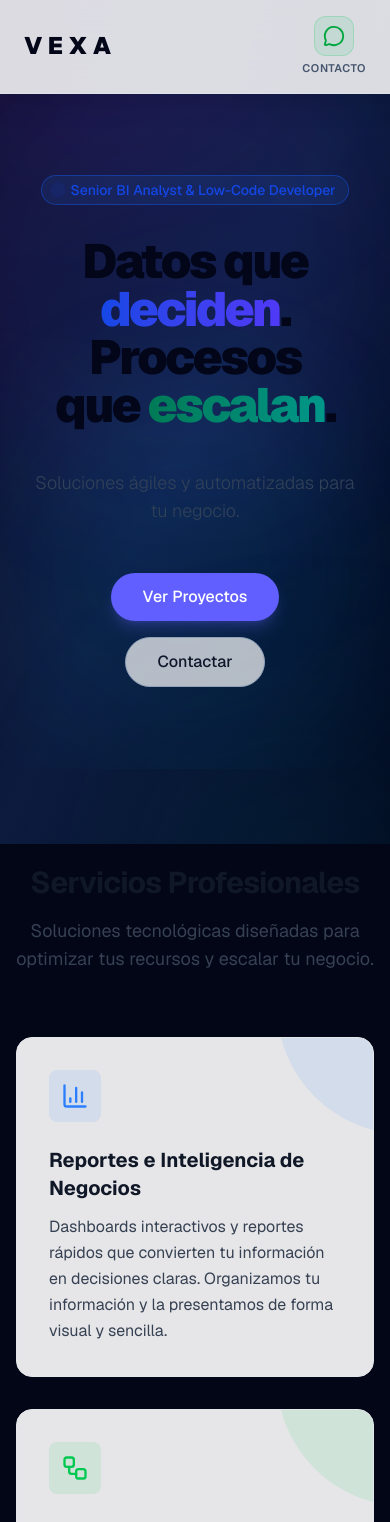
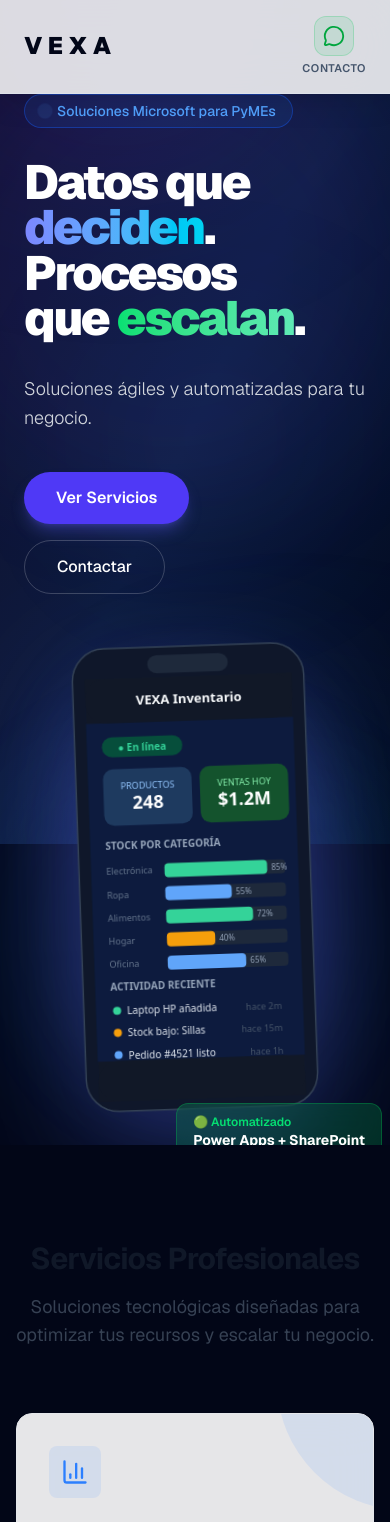
Before and after one commit to AngelDVP/ProyectoPymes, a Next.js app: page / in a window 390 px wide. Shown: the top 1522 px of the page. Built offline with nearby package versions, Linux system fonts and the light colour scheme.

Commit message:
feat: two-column hero layout with massive h1 and inline SVG isometric phone mockup

```diff
--- a/src/components/Hero.tsx
+++ b/src/components/Hero.tsx
@@ -2,50 +2,161 @@ import React from "react";
 
 export function Hero() {
   return (
-    <section className="relative min-h-[80vh] flex flex-col justify-center items-center text-center px-4 overflow-hidden">
-      {/* Background decoration */}
+    <section className="relative min-h-[90vh] flex flex-col justify-center px-6 md:px-12 overflow-hidden">
+      {/* Background decoration blobs */}
       <div className="absolute top-0 left-0 w-full h-full overflow-hidden -z-10 bg-transparent">
-        <div className="absolute w-[500px] h-[500px] bg-indigo-500/10 dark:bg-indigo-400/10 rounded-full blur-3xl -top-20 -left-20 animate-pulse"></div>
-        <div className="absolute w-[400px] h-[400px] bg-sky-500/10 dark:bg-sky-400/10 rounded-full blur-3xl bottom-0 right-0 animate-pulse animation-delay-2000"></div>
+        <div className="absolute w-[500px] h-[500px] bg-indigo-500/10 rounded-full blur-3xl -top-20 -left-20 animate-pulse"></div>
+        <div className="absolute w-[400px] h-[400px] bg-sky-500/10 rounded-full blur-3xl bottom-0 right-0 animate-pulse"></div>
       </div>
 
-      <div className="max-w-5xl mx-auto space-y-8 animate-fade-in-up px-4">
+      {/* Two-column grid */}
+      <div className="max-w-7xl mx-auto w-full grid grid-cols-1 lg:grid-cols-5 gap-12 lg:gap-16 items-center">
+
+        {/* LEFT — Text (60%) */}
+        <div className="lg:col-span-3 flex flex-col items-start text-left space-y-8">
+
           {/* Badge */}
-        <div className="inline-flex items-center rounded-full border border-blue-600/40 bg-blue-500/10 px-3 py-1 text-sm font-medium text-blue-700 dark:text-blue-400">
-          <span className="flex h-2 w-2 rounded-full bg-blue-700 dark:bg-blue-400 mr-2 animate-ping"></span>
-          Senior BI Analyst &amp; Low-Code Developer
+          <div className="inline-flex items-center rounded-full border border-blue-600/40 bg-blue-500/10 px-4 py-1.5 text-sm font-medium text-blue-400">
+            <span className="flex h-2 w-2 rounded-full bg-blue-400 mr-2 animate-ping"></span>
+            Soluciones Microsoft para PyMEs
           </div>
 
           {/* Main Headline */}
-        <h1 className="text-5xl md:text-6xl lg:text-7xl font-black tracking-tighter leading-none text-balance mb-10 text-slate-950 dark:text-white">
+          <h1 className="text-5xl md:text-7xl lg:text-8xl font-black tracking-tighter leading-[0.95] text-balance text-white">
             Datos que{" "}
-          <span className="text-transparent bg-clip-text bg-gradient-to-r from-blue-700 to-indigo-600 dark:from-indigo-400 dark:to-cyan-400">deciden</span>
+            <span className="text-transparent bg-clip-text bg-gradient-to-r from-indigo-400 to-cyan-400">
+              deciden
+            </span>
             .{" "}Procesos que{" "}
-          <span className="text-transparent bg-clip-text bg-gradient-to-r from-emerald-700 to-teal-600 dark:from-green-400 dark:to-emerald-300">escalan</span>
+            <span className="text-transparent bg-clip-text bg-gradient-to-r from-green-400 to-emerald-300">
+              escalan
+            </span>
             .
           </h1>
 
           {/* Subtitle */}
-        <p className="text-lg md:text-xl text-slate-700 dark:text-gray-300 max-w-2xl mx-auto font-light">
+          <p className="text-lg md:text-xl text-gray-300 max-w-xl font-light leading-relaxed">
             Soluciones ágiles y automatizadas para tu negocio.
           </p>
 
           {/* CTA Buttons */}
-        <div className="flex flex-col sm:flex-row items-center justify-center gap-4 pt-4">
+          <div className="flex flex-col sm:flex-row items-start gap-4 pt-2">
             <a
-            href="#proyectos"
-            className="px-8 py-3 rounded-full bg-indigo-500 hover:bg-indigo-600 dark:bg-indigo-600 dark:hover:bg-indigo-500 text-white font-medium transition-all shadow-lg shadow-indigo-500/25 hover:shadow-indigo-500/40 hover:-translate-y-1"
+              href="#servicios"
+              className="px-8 py-3.5 rounded-full bg-indigo-600 hover:bg-indigo-500 text-white font-semibold transition-all shadow-lg shadow-indigo-500/30 hover:shadow-indigo-500/50 hover:-translate-y-1"
             >
-            Ver Proyectos
+              Ver Servicios
             </a>
             <a
               href="#contacto"
-            className="px-8 py-3 rounded-full bg-white/70 dark:bg-transparent border border-slate-400 dark:border-gray-700 hover:border-slate-600 dark:hover:border-gray-500 text-slate-900 dark:text-white font-medium transition-all hover:bg-white dark:hover:bg-gray-800"
+              className="px-8 py-3.5 rounded-full border border-white/20 hover:border-white/40 text-white font-medium transition-all hover:bg-white/10 hover:-translate-y-1"
             >
               Contactar
             </a>
           </div>
         </div>
+
+        {/* RIGHT — Isometric Phone Mockup (40%) */}
+        <div className="lg:col-span-2 flex items-center justify-center">
+          <div className="relative w-full max-w-sm">
+            {/* Glow behind phone */}
+            <div className="absolute inset-0 bg-indigo-500/20 blur-[60px] rounded-full scale-75"></div>
+
+            {/* Isometric Phone SVG */}
+            <svg
+              viewBox="0 0 340 500"
+              fill="none"
+              xmlns="http://www.w3.org/2000/svg"
+              className="relative z-10 w-full drop-shadow-2xl animate-[float_4s_ease-in-out_infinite]"
+              style={{ filter: "drop-shadow(0 40px 60px rgba(99,102,241,0.3))" }}
+            >
+              {/* Phone body */}
+              <rect x="55" y="20" width="230" height="460" rx="32" fill="#0f172a" />
+              <rect x="55" y="20" width="230" height="460" rx="32" stroke="#334155" strokeWidth="1.5" />
+
+              {/* Screen area */}
+              <rect x="67" y="50" width="206" height="420" rx="20" fill="#0d1b3e" />
+
+              {/* Notch */}
+              <rect x="130" y="28" width="80" height="18" rx="9" fill="#1e293b" />
+
+              {/* ── APP UI ── */}
+
+              {/* Header bar */}
+              <rect x="67" y="50" width="206" height="44" rx="0" fill="#111827" />
+              <rect x="67" y="50" width="206" height="44" rx="20" fill="#111827" />
+              <text x="170" y="77" textAnchor="middle" fill="#f8fafc" fontSize="13" fontWeight="700" fontFamily="system-ui">VEXA Inventario</text>
+
+              {/* Status chip */}
+              <rect x="82" y="108" width="80" height="20" rx="10" fill="#064e3b" />
+              <text x="122" y="122" textAnchor="middle" fill="#34d399" fontSize="10" fontWeight="600" fontFamily="system-ui">● En línea</text>
+
+              {/* Summary cards row */}
+              <rect x="82" y="140" width="88" height="56" rx="10" fill="#1e3a5f" />
+              <text x="126" y="160" textAnchor="middle" fill="#93c5fd" fontSize="9" fontFamily="system-ui">PRODUCTOS</text>
+              <text x="126" y="180" textAnchor="middle" fill="#fff" fontSize="18" fontWeight="800" fontFamily="system-ui">248</text>
+
+              <rect x="178" y="140" width="88" height="56" rx="10" fill="#14532d" />
+              <text x="222" y="160" textAnchor="middle" fill="#86efac" fontSize="9" fontFamily="system-ui">VENTAS HOY</text>
+              <text x="222" y="180" textAnchor="middle" fill="#fff" fontSize="18" fontWeight="800" fontFamily="system-ui">$1.2M</text>
+
+              {/* Section label */}
+              <text x="82" y="220" fill="#94a3b8" fontSize="10" fontFamily="system-ui" fontWeight="600">STOCK POR CATEGORÍA</text>
+
+              {/* Bar chart — green bars */}
+              {[
+                { label: "Electrónica", val: 0.85, y: 235 },
+                { label: "Ropa", val: 0.55, y: 258 },
+                { label: "Alimentos", val: 0.72, y: 281 },
+                { label: "Hogar", val: 0.40, y: 304 },
+                { label: "Oficina", val: 0.65, y: 327 },
+              ].map((bar) => (
+                <g key={bar.label}>
+                  <text x="82" y={bar.y + 10} fill="#64748b" fontSize="9" fontFamily="system-ui">{bar.label}</text>
+                  <rect x="140" y={bar.y} width={120} height="14" rx="4" fill="#1e293b" />
+                  <rect x="140" y={bar.y} width={120 * bar.val} height="14" rx="4" fill={bar.val > 0.7 ? "#34d399" : bar.val > 0.5 ? "#60a5fa" : "#f59e0b"} />
+                  <text x={140 + 120 * bar.val + 4} y={bar.y + 10.5} fill="#94a3b8" fontSize="8" fontFamily="system-ui">{Math.round(bar.val * 100)}%</text>
+                </g>
+              ))}
+
+              {/* Recent activity */}
+              <text x="82" y="360" fill="#94a3b8" fontSize="10" fontFamily="system-ui" fontWeight="600">ACTIVIDAD RECIENTE</text>
+
+              {[
+                { label: "Laptop HP añadida", time: "hace 2m", dot: "#34d399" },
+                { label: "Stock bajo: Sillas", time: "hace 15m", dot: "#f59e0b" },
+                { label: "Pedido #4521 listo", time: "hace 1h", dot: "#60a5fa" },
+              ].map((item, i) => (
+                <g key={i}>
+                  <circle cx="88" cy={380 + i * 22} r="4" fill={item.dot} />
+                  <text x="98" y={384 + i * 22} fill="#e2e8f0" fontSize="10" fontFamily="system-ui">{item.label}</text>
+                  <text x="252" y={384 + i * 22} textAnchor="end" fill="#475569" fontSize="9" fontFamily="system-ui">{item.time}</text>
+                </g>
+              ))}
+
+              {/* Bottom nav bar */}
+              <rect x="67" y="430" width="206" height="40" rx="0" fill="#111827" />
+              <rect x="67" y="430" width="206" height="40" rx="20" fill="#111827" />
+              {["🏠", "📦", "📊", "⚙️"].map((icon, i) => (
+                <text key={i} x={100 + i * 48} y="456" textAnchor="middle" fontSize="16" fontFamily="system-ui">{icon}</text>
+              ))}
+            </svg>
+
+            {/* Floating badge */}
+            <div className="absolute -bottom-4 -right-4 bg-green-500/20 backdrop-blur-md border border-green-500/30 rounded-xl px-4 py-2.5 z-20">
+              <p className="text-green-400 text-xs font-semibold">🟢 Automatizado</p>
+              <p className="text-white text-sm font-bold">Power Apps + SharePoint</p>
+            </div>
+          </div>
+        </div>
+      </div>
+
+      <style jsx>{`
+        @keyframes float {
+          0%, 100% { transform: translateY(0px) rotate(-2deg); }
+          50% { transform: translateY(-18px) rotate(-2deg); }
+        }
+      `}</style>
     </section>
   );
 }
```
Lines whose indentation alone changed are shown as unchanged.
